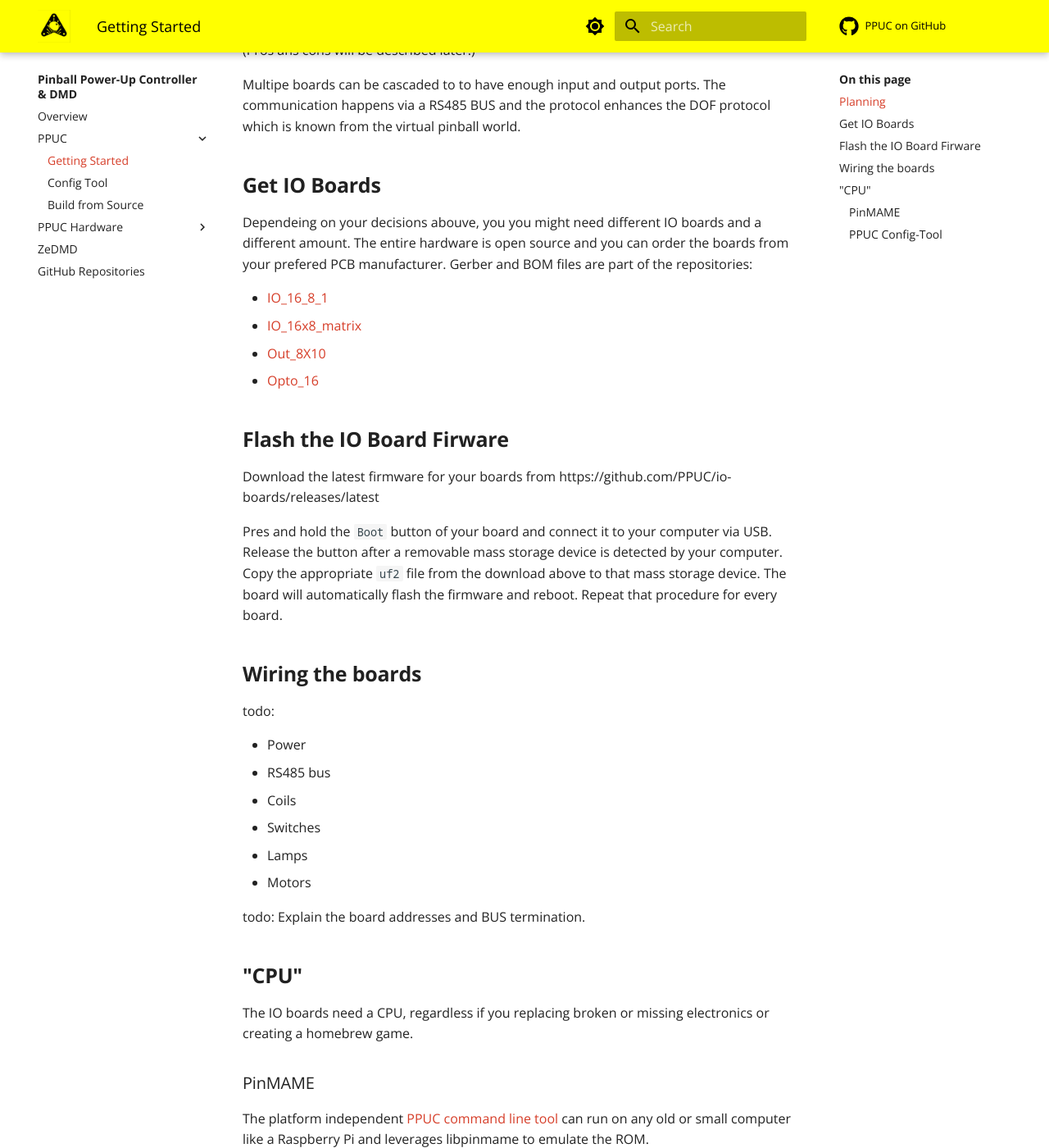
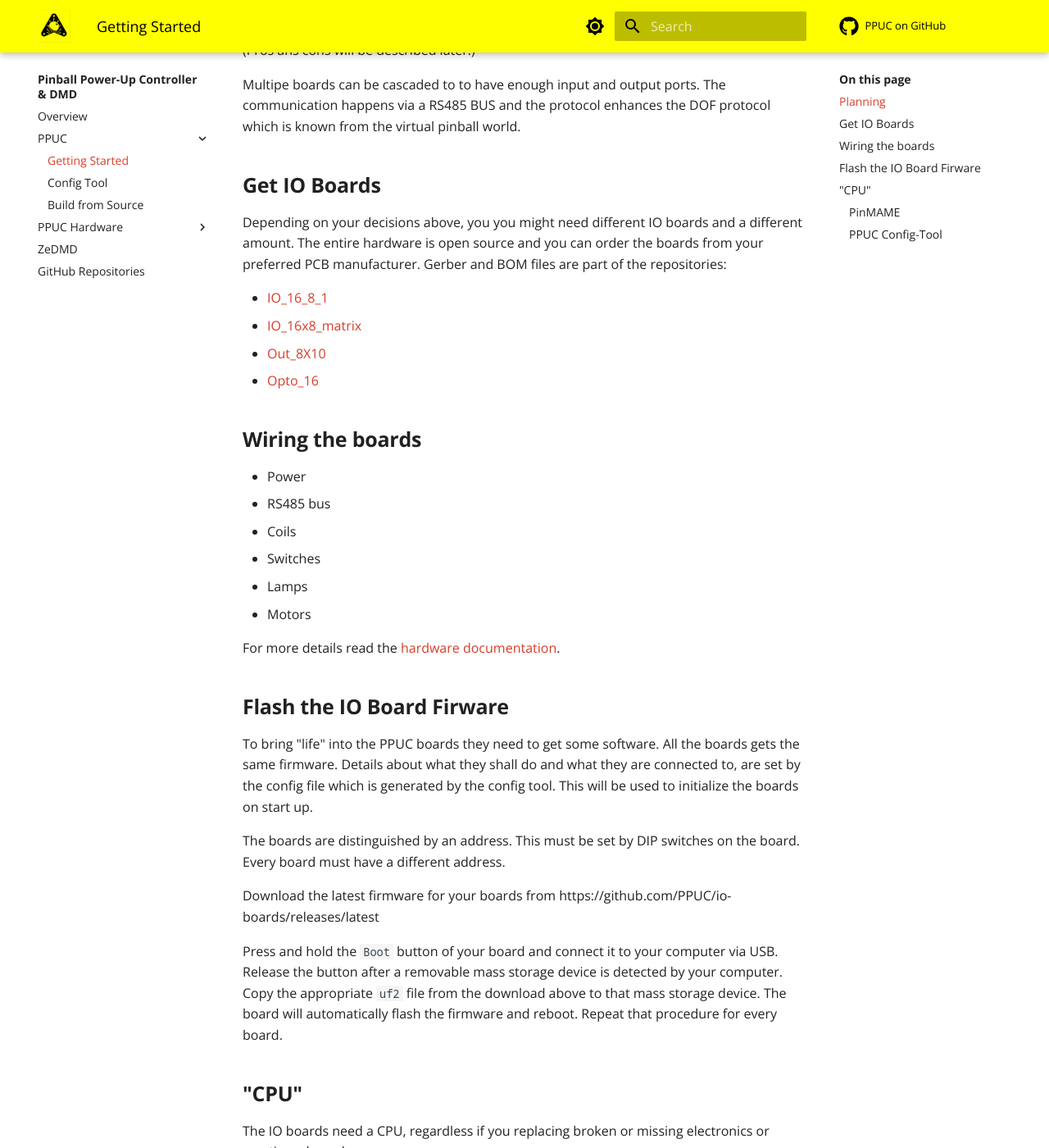
Before and after one commit to foenich/docs, an MkDocs documentation site: the page built from docs/ppuc/getting_started.md, in a window 1280 px wide and 1400 px high, scrolled down 407 px. Shown: the whole window at 82% size. Built offline with MkDocs 1.6.1 and Material for MkDocs 9.7.7, drawn with Linux system fonts in a browser that asks for light colours.

Commit message:
typos, updated getting started

```diff
--- a/docs/ppuc/getting_started.md
+++ b/docs/ppuc/getting_started.md
@@ -16,8 +16,8 @@
 
 ## Get IO Boards
 
-Dependeing on your decisions abouve, you you might need different IO boards and a different amount.
-The entire hardware is open source and you can order the boards from your prefered PCB manufacturer.
+Depending on your decisions above, you you might need different IO boards and a different amount.
+The entire hardware is open source and you can order the boards from your preferred PCB manufacturer.
 Gerber and BOM files are part of the repositories:
 
 - [IO_16_8_1](https://github.com/PPUC/Hardware_IO_16_8_1)
@@ -25,19 +25,7 @@
 - [Out_8X10](https://github.com/PPUC/Hardware_Out_8x10)
 - [Opto_16](https://github.com/PPUC/Hardware_Opto_16)
 
-## Flash the IO Board Firware
-
-Download the latest firmware for your boards from https://github.com/PPUC/io-boards/releases/latest
-
-Pres and hold the `Boot` button of your board and connect it to your computer via USB.
-Release the button after a removable mass storage device is detected by your computer.
-Copy the appropriate `uf2` file from the download above to that mass storage device.
-The board will automatically flash the firmware and reboot.
-Repeat that procedure for every board.
-
 ## Wiring the boards
-
-todo:
 
 - Power
 - RS485 bus
@@ -46,7 +34,21 @@
 - Lamps
 - Motors
 
-todo: Explain the board addresses and BUS termination.
+For more details read the [hardware documentation](../ppuc_hardware/index.md).
+
+## Flash the IO Board Firware
+
+To bring "life" into the PPUC boards they need to get some software. All the boards gets the same firmware. Details about what they shall do and what they are connected to, are set by the config file which is generated by the config tool. This will be used to initialize the boards on start up.
+
+The boards are distinguished by an address. This must be set by DIP switches on the board. Every board must have a different address.
+
+Download the latest firmware for your boards from https://github.com/PPUC/io-boards/releases/latest
+
+Press and hold the `Boot` button of your board and connect it to your computer via USB.
+Release the button after a removable mass storage device is detected by your computer.
+Copy the appropriate `uf2` file from the download above to that mass storage device.
+The board will automatically flash the firmware and reboot.
+Repeat that procedure for every board.
 
 ## "CPU"
 
```
Also changed, not shown: docs/index.md (+1 -1 lines), docs/ppuc_hardware/index.md (+2 -2 lines), docs/images/hardware/overview.png.
